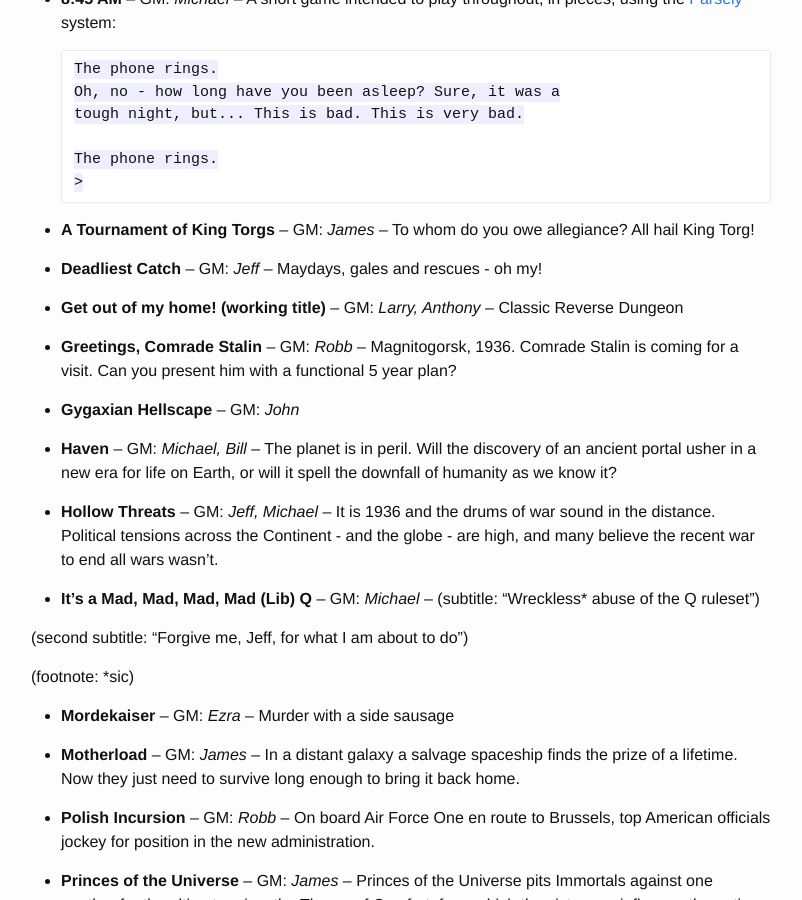
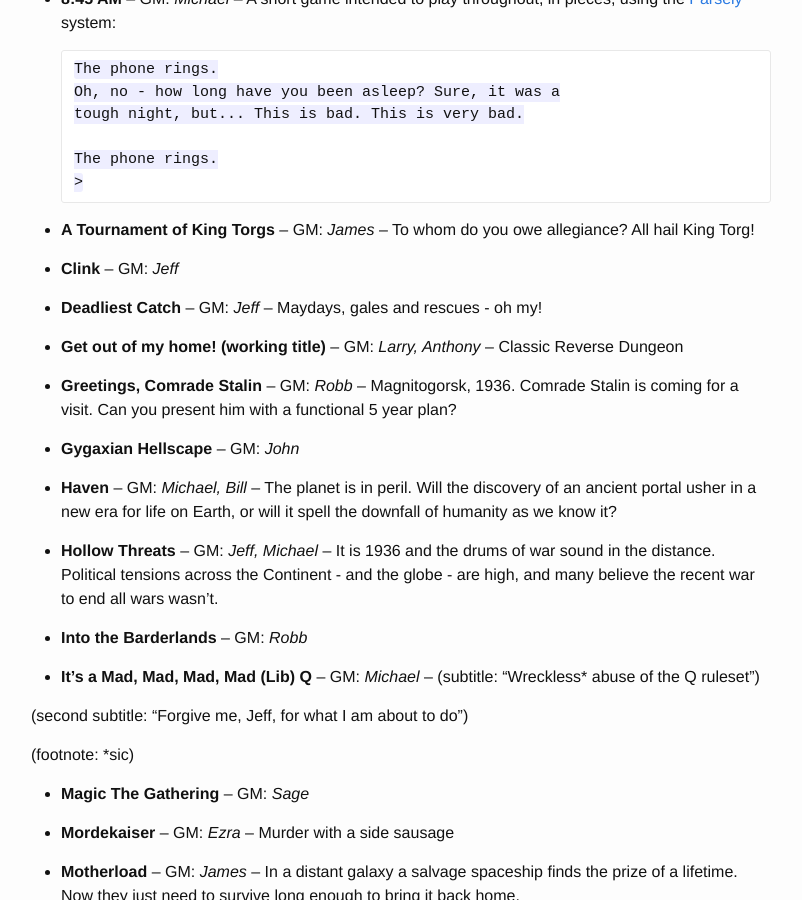
Before and after one commit to Geekend-PNW/geekend-pnw.github.com, a Jekyll site: the page built from games.md, in a window 1280 px wide and 900 px high, scrolled down 399 px. Shown: the whole window, without its empty margins (239-1041 px from the left). Built offline with Jekyll 4.4.1, drawn with Linux system fonts in a browser that asks for light colours.

Commit message:
games updates

```diff
--- a/_data/games.yml
+++ b/_data/games.yml
@@ -128,6 +128,25 @@
   abstract:
   gm: [ "Robb" ]
   events: 2018-07
+
+-
+  name: "Clink"
+  abstract:
+  gm: [ "Jeff" ]
+  events: 2018-07
+
+-
+  name: "Magic The Gathering"
+  abstract:
+  gm: [ "Sage" ]
+  events: 2018-07
+
+-
+  name: "Into the Barderlands"
+  abstract:
+  gm: [ "Robb" ]
+  events: 2018-07
+
 -
   name: "Gygaxian Hellscape"
   abstract:
```
